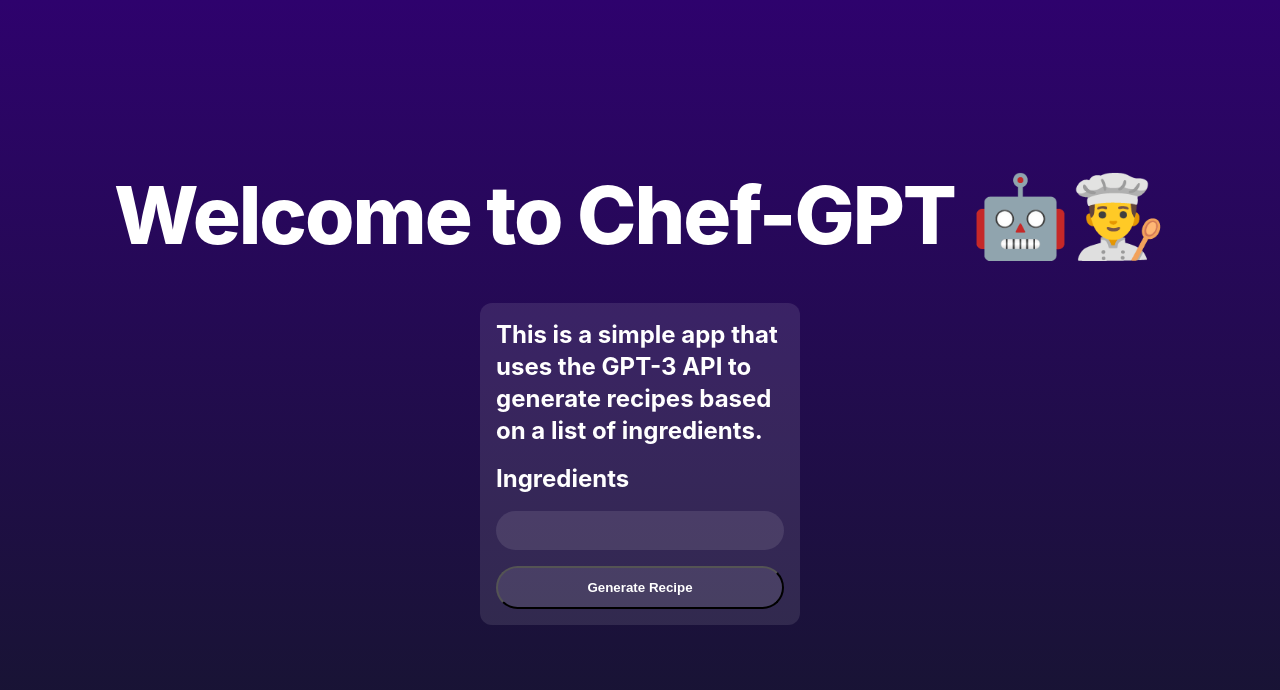
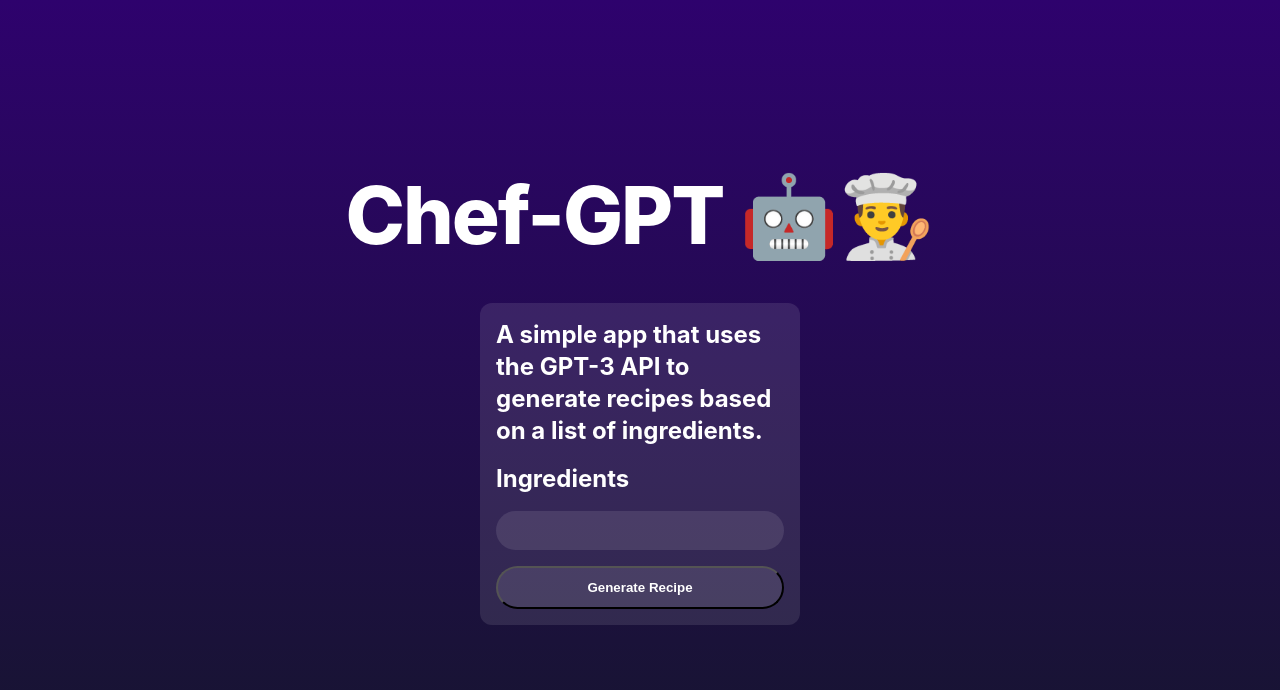
Before and after one commit to MercuricChloride/chef-gpt, a Next.js app: page / in a window 1280 px wide. Shown: the top 690 px of the page. Built offline with nearby package versions, Linux system fonts and the light colour scheme.

Commit message:
query fix

```diff
--- a/src/pages/api/query.ts
+++ b/src/pages/api/query.ts
@@ -12,7 +12,7 @@ function prompt(ingredients: string) {
 }
 
 async function getRecipe(ingredients: string, apiKey: string) {
-   return await fetch("https://api.openai.com/v1/completions", {
+   const response = await fetch("https://api.openai.com/v1/completions", {
     method: "POST",
     headers: {
       "Content-Type": "application/json",
@@ -26,6 +26,7 @@ async function getRecipe(ingredients: string, apiKey: string) {
       //stop: "\n", // Stop generating text when a newline character is encountered
     }),
   });
+  return await response.json();
 }
 
 export default async function handler(req: NextApiRequest, res: NextApiResponse) {
--- a/src/pages/index.tsx
+++ b/src/pages/index.tsx
@@ -38,11 +38,11 @@ const Home: NextPage = () => {
       </Head>
       <main className={styles.main}>
         <div className={styles.container}>
-          <h1 className={styles.title}>Welcome to Chef-GPT 🤖👨‍🍳</h1>
+          <h1 className={styles.title}>Chef-GPT 🤖👨‍🍳</h1>
           <div className={styles.card}>
             <h3 className={styles.cardTitle}>
-              This is a simple app that uses the GPT-3 API to generate recipes
-              based on a list of ingredients.
+              A simple app that uses the GPT-3 API to generate recipes based on
+              a list of ingredients.
             </h3>
             <h3 className={styles.cardTitle}>Ingredients</h3>
             <input
@@ -51,14 +51,7 @@ const Home: NextPage = () => {
                 setIngredients(e.target.value);
               }}
             />
-            <button
-              className={styles.loginButton}
-              onClick={() => {
-                fetchRecipe().catch((err) => {
-                  console.error(err);
-                });
-              }}
-            >
+            <button className={styles.loginButton} onClick={fetchRecipe}>
               {isLoading ? "Loading" : "Generate Recipe"}
             </button>
           </div>
```
